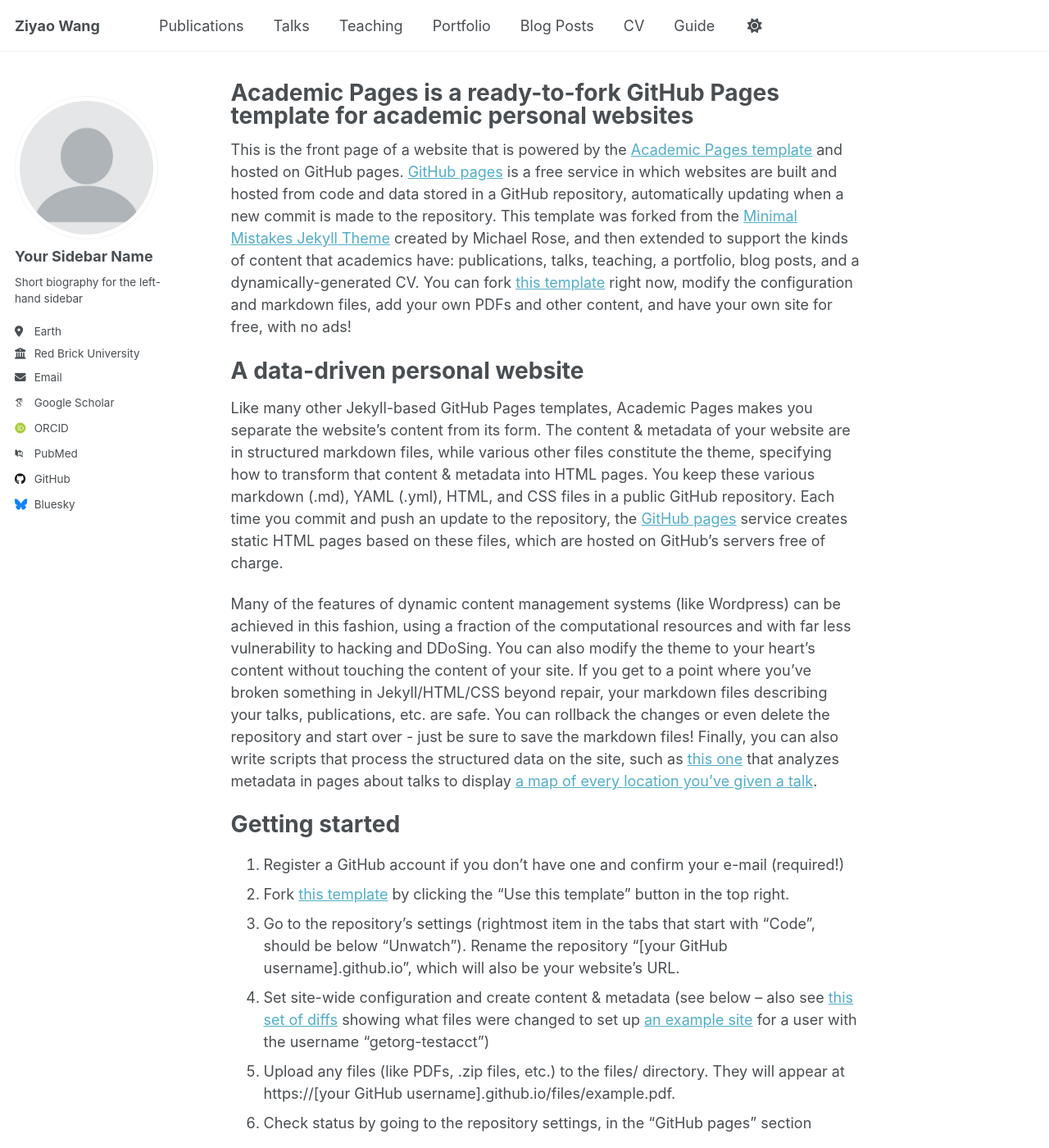
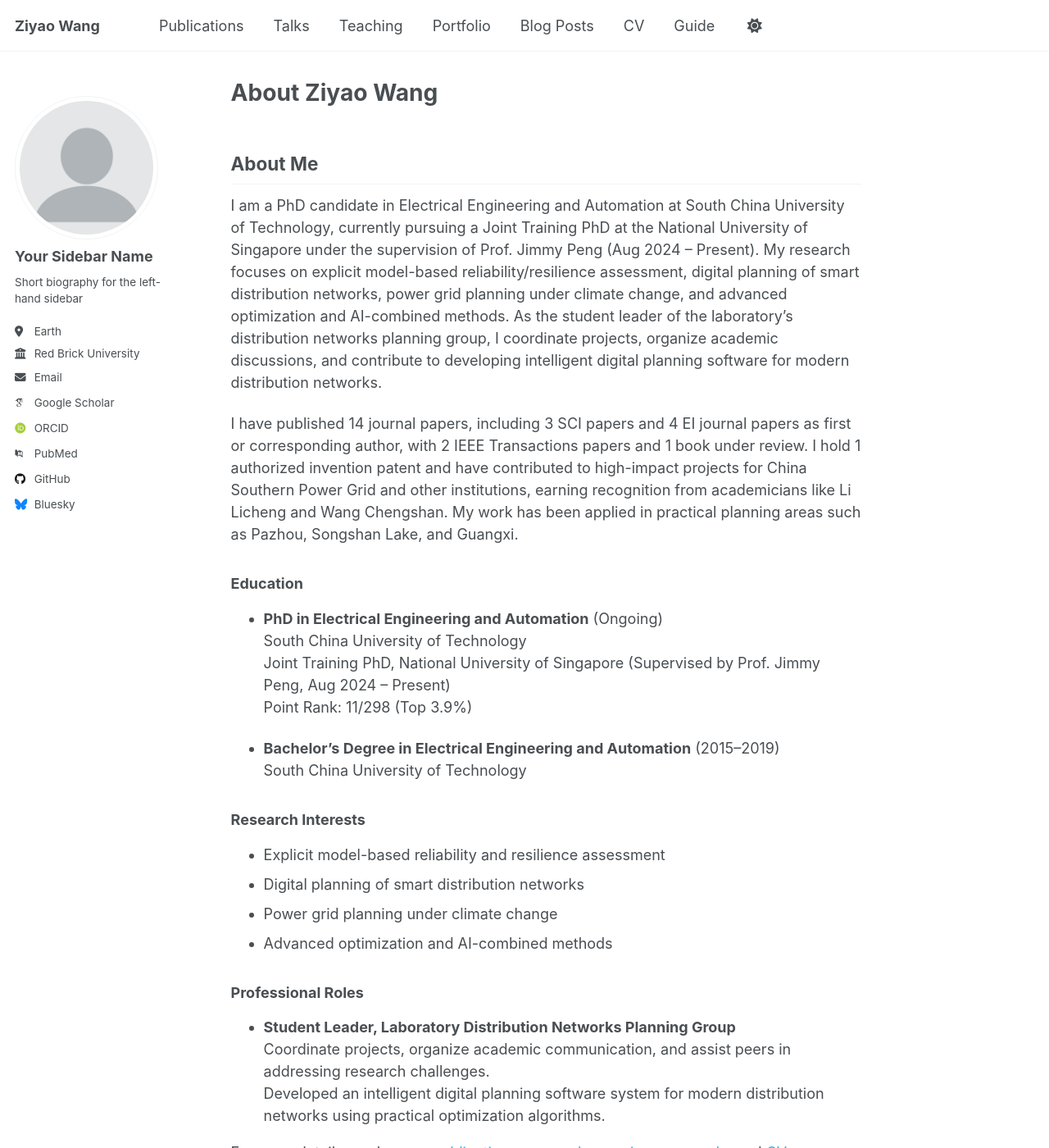
Before and after one commit to WZY10065/ziyaowang100, a Jekyll site: the page built from _pages/about.md, in a window 1280 px wide and 1400 px high. Shown: the whole window at 82% size. Built offline with Jekyll 4.4.1, drawn with Linux system fonts in a browser that asks for light colours; some web fonts are replaced; some of the changed text lies outside the part shown.

Commit message:
Update about.md

```diff
--- a/_pages/about.md
+++ b/_pages/about.md
@@ -1,49 +1,39 @@
 ---
 permalink: /
-title: "Academic Pages is a ready-to-fork GitHub Pages template for academic personal websites"
+title: "About Ziyao Wang"
 author_profile: true
 redirect_from:
   - /about/
   - /about.html
 ---
 
-This is the front page of a website that is powered by the [Academic Pages template](https://github.com/academicpages/academicpages.github.io) and hosted on GitHub pages. [GitHub pages](https://pages.github.com) is a free service in which websites are built and hosted from code and data stored in a GitHub repository, automatically updating when a new commit is made to the repository. This template was forked from the [Minimal Mistakes Jekyll Theme](https://mmistakes.github.io/minimal-mistakes/) created by Michael Rose, and then extended to support the kinds of content that academics have: publications, talks, teaching, a portfolio, blog posts, and a dynamically-generated CV. You can fork [this template](https://github.com/academicpages/academicpages.github.io) right now, modify the configuration and markdown files, add your own PDFs and other content, and have your own site for free, with no ads!
+## About Me
 
-A data-driven personal website
-======
-Like many other Jekyll-based GitHub Pages templates, Academic Pages makes you separate the website's content from its form. The content & metadata of your website are in structured markdown files, while various other files constitute the theme, specifying how to transform that content & metadata into HTML pages. You keep these various markdown (.md), YAML (.yml), HTML, and CSS files in a public GitHub repository. Each time you commit and push an update to the repository, the [GitHub pages](https://pages.github.com/) service creates static HTML pages based on these files, which are hosted on GitHub's servers free of charge.
+I am a PhD candidate in Electrical Engineering and Automation at South China University of Technology, currently pursuing a Joint Training PhD at the National University of Singapore under the supervision of Prof. Jimmy Peng (Aug 2024 – Present). My research focuses on explicit model-based reliability/resilience assessment, digital planning of smart distribution networks, power grid planning under climate change, and advanced optimization and AI-combined methods. As the student leader of the laboratory’s distribution networks planning group, I coordinate projects, organize academic discussions, and contribute to developing intelligent digital planning software for modern distribution networks.
 
-Many of the features of dynamic content management systems (like Wordpress) can be achieved in this fashion, using a fraction of the computational resources and with far less vulnerability to hacking and DDoSing. You can also modify the theme to your heart's content without touching the content of your site. If you get to a point where you've broken something in Jekyll/HTML/CSS beyond repair, your markdown files describing your talks, publications, etc. are safe. You can rollback the changes or even delete the repository and start over - just be sure to save the markdown files! Finally, you can also write scripts that process the structured data on the site, such as [this one](https://github.com/academicpages/academicpages.github.io/blob/master/talkmap.ipynb) that analyzes metadata in pages about talks to display [a map of every location you've given a talk](https://academicpages.github.io/talkmap.html).
+I have published 14 journal papers, including 3 SCI papers and 4 EI journal papers as first or corresponding author, with 2 IEEE Transactions papers and 1 book under review. I hold 1 authorized invention patent and have contributed to high-impact projects for China Southern Power Grid and other institutions, earning recognition from academicians like Li Licheng and Wang Chengshan. My work has been applied in practical planning areas such as Pazhou, Songshan Lake, and Guangxi.
 
-Getting started
-======
-1. Register a GitHub account if you don't have one and confirm your e-mail (required!)
-1. Fork [this template](https://github.com/academicpages/academicpages.github.io) by clicking the "Use this template" button in the top right.
-1. Go to the repository's settings (rightmost item in the tabs that start with "Code", should be below "Unwatch"). Rename the repository "[your GitHub username].github.io", which will also be your website's URL.
-1. Set site-wide configuration and create content & metadata (see below -- also see [this set of diffs](http://archive.is/3TPas) showing what files were changed to set up [an example site](https://getorg-testacct.github.io) for a user with the username "getorg-testacct")
-1. Upload any files (like PDFs, .zip files, etc.) to the files/ directory. They will appear at https://[your GitHub username].github.io/files/example.pdf.
-1. Check status by going to the repository settings, in the "GitHub pages" section
+### Education
 
-Site-wide configuration
-------
-The main configuration file for the site is in the base directory in [_config.yml](https://github.com/academicpages/academicpages.github.io/blob/master/_config.yml), which defines the content in the sidebars and other site-wide features. You will need to replace the default variables with ones about yourself and your site's github repository. The configuration file for the top menu is in [_data/navigation.yml](https://github.com/academicpages/academicpages.github.io/blob/master/_data/navigation.yml). For example, if you don't have a portfolio or blog posts, you can remove those items from that navigation.yml file to remove them from the header.
+- **PhD in Electrical Engineering and Automation** (Ongoing)
+  South China University of Technology
+  Joint Training PhD, National University of Singapore (Supervised by Prof. Jimmy Peng, Aug 2024 – Present)
+  Point Rank: 11/298 (Top 3.9%)
 
-Create content & metadata
-------
-For site content, there is one markdown file for each type of content, which are stored in directories like _publications, _talks, _posts, _teaching, or _pages. For example, each talk is a markdown file in the [_talks directory](https://github.com/academicpages/academicpages.github.io/tree/master/_talks). At the top of each markdown file is structured data in YAML about the talk, which the theme will parse to do lots of cool stuff. The same structured data about a talk is used to generate the list of talks on the [Talks page](https://academicpages.github.io/talks), each [individual page](https://academicpages.github.io/talks/2012-03-01-talk-1) for specific talks, the talks section for the [CV page](https://academicpages.github.io/cv), and the [map of places you've given a talk](https://academicpages.github.io/talkmap.html) (if you run this [python file](https://github.com/academicpages/academicpages.github.io/blob/master/talkmap.py) or [Jupyter notebook](https://github.com/academicpages/academicpages.github.io/blob/master/talkmap.ipynb), which creates the HTML for the map based on the contents of the _talks directory).
+- **Bachelor’s Degree in Electrical Engineering and Automation** (2015–2019)
+  South China University of Technology
 
-**Markdown generator**
+### Research Interests
 
-The repository includes [a set of Jupyter notebooks](https://github.com/academicpages/academicpages.github.io/tree/master/markdown_generator
-) that converts a CSV containing structured data about talks or presentations into individual markdown files that will be properly formatted for the Academic Pages template. The sample CSVs in that directory are the ones I used to create my own personal website at stuartgeiger.com. My usual workflow is that I keep a spreadsheet of my publications and talks, then run the code in these notebooks to generate the markdown files, then commit and push them to the GitHub repository.
+- Explicit model-based reliability and resilience assessment
+- Digital planning of smart distribution networks
+- Power grid planning under climate change
+- Advanced optimization and AI-combined methods
 
-How to edit your site's GitHub repository
-------
-Many people use a git client to create files on their local computer and then push them to GitHub's servers. If you are not familiar with git, you can directly edit these configuration and markdown files directly in the github.com interface. Navigate to a file (like [this one](https://github.com/academicpages/academicpages.github.io/blob/master/_talks/2012-03-01-talk-1.md) and click the pencil icon in the top right of the content preview (to the right of the "Raw | Blame | History" buttons). You can delete a file by clicking the trashcan icon to the right of the pencil icon. You can also create new files or upload files by navigating to a directory and clicking the "Create new file" or "Upload files" buttons.
+### Professional Roles
 
-Example: editing a markdown file for a talk
-![Editing a markdown file for a talk](/images/editing-talk.png)
+- **Student Leader, Laboratory Distribution Networks Planning Group**
+  Coordinate projects, organize academic communication, and assist peers in addressing research challenges.
+  Developed an intelligent digital planning software system for modern distribution networks using practical optimization algorithms.
 
-For more info
-------
-More info about configuring Academic Pages can be found in [the guide](https://academicpages.github.io/markdown/), the [growing wiki](https://github.com/academicpages/academicpages.github.io/wiki), and you can always [ask a question on GitHub](https://github.com/academicpages/academicpages.github.io/discussions). The [guides for the Minimal Mistakes theme](https://mmistakes.github.io/minimal-mistakes/docs/configuration/) (which this theme was forked from) might also be helpful.
+For more details, explore my [publications](/publications/), [research experience](/research/), [awards](/awards/), and [CV](/cv/).
```
